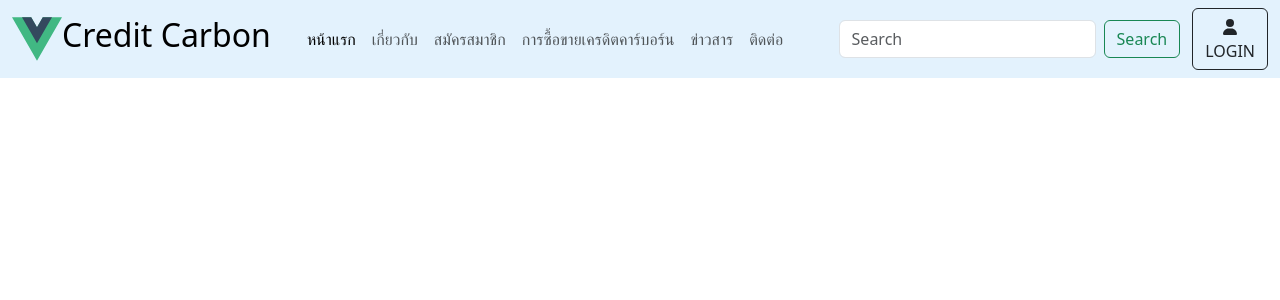
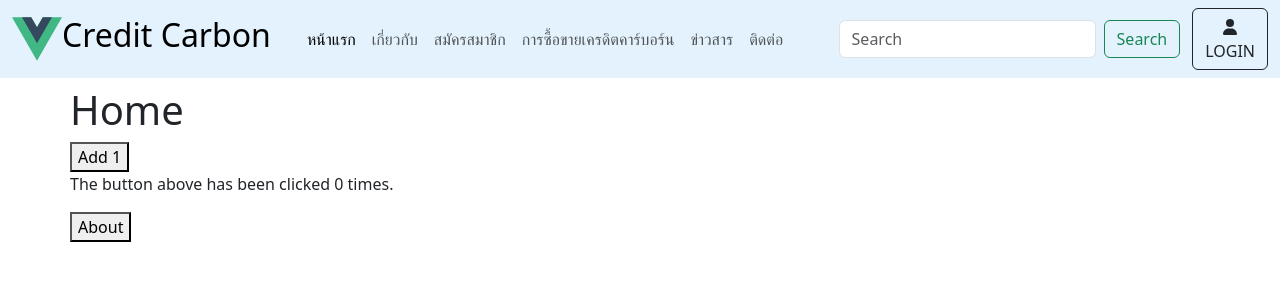
Before and after one commit to CSRU2023/CreditCarbon, a Vue app in the folder CreditCarbonWeb/: page /test in a window 1280 px wide. Shown: the top 300 px of the page. Built offline with nearby package versions, Linux system fonts and the light colour scheme.

Commit message:
Test Vite

```diff
--- a/CreditCarbonWeb/src/router/index.ts
+++ b/CreditCarbonWeb/src/router/index.ts
@@ -4,6 +4,7 @@ import LoginView from '../views/LoginView.vue'
 import ContactView from '../views/ContactView.vue'
 import EventView from '../views/EventView.vue'
 import MemberView from '../views/MemberView.vue'
+import TestView from '../views/TestView.vue'
 
 const router = createRouter({
   history: createWebHistory(import.meta.env.BASE_URL),
@@ -33,6 +34,11 @@ const router = createRouter({
       path: '/member',
       name: 'member',
       component: MemberView
+    },
+    {
+      path: '/test',
+      name: 'test',
+      component: TestView
     }
   ]
 })
--- /dev/null
+++ b/CreditCarbonWeb/src/views/TestView.vue
@@ -0,0 +1,22 @@
+
+<template>
+  <main>
+    <h1>Home</h1>
+    <button @click="counter++">Add 1</button>
+    <p>The button above has been clicked {{ counter }} times.</p>
+    <button @click="$router.push('/about')">About</button>
+  </main>
+</template>
+
+<script lang="ts">
+    import { defineComponent } from 'vue'
+
+    export default defineComponent({
+        data() {
+            return {
+                counter: 0
+            }
+        }
+    })
+
+</script>
```
